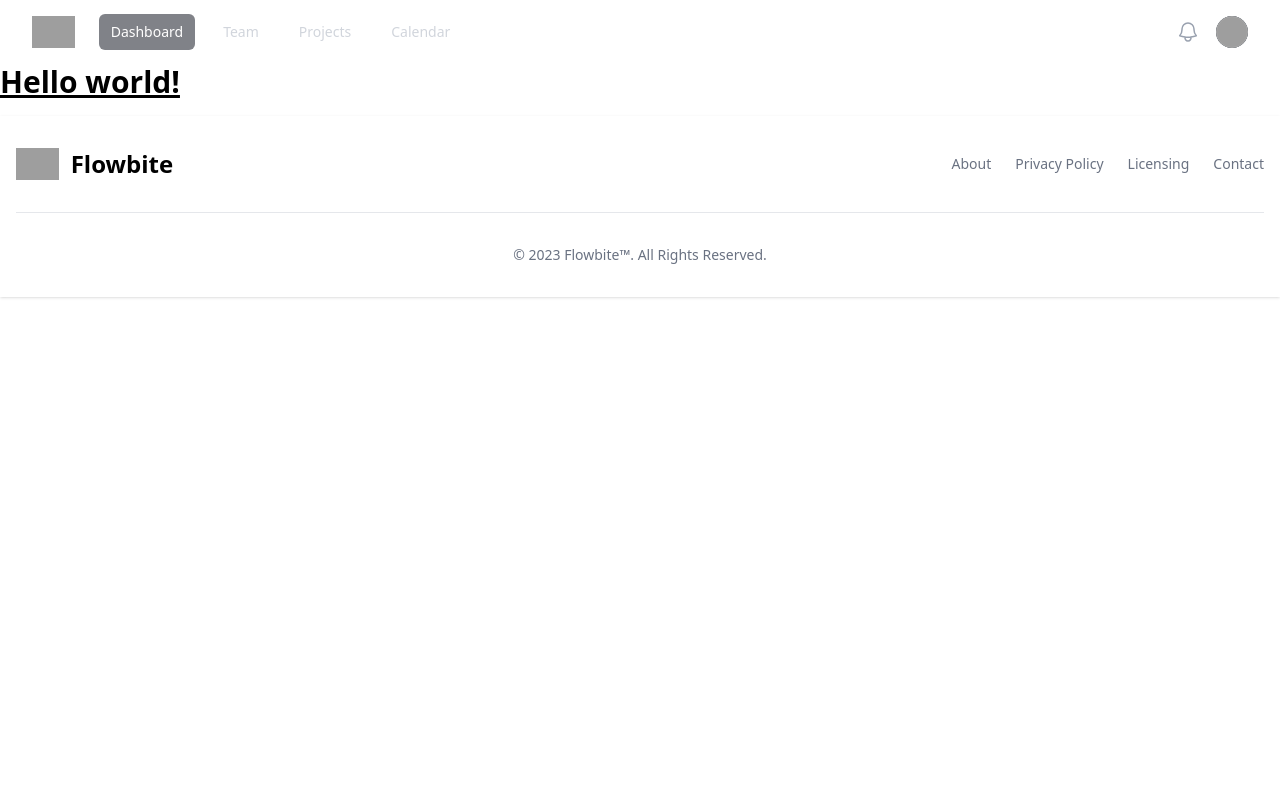
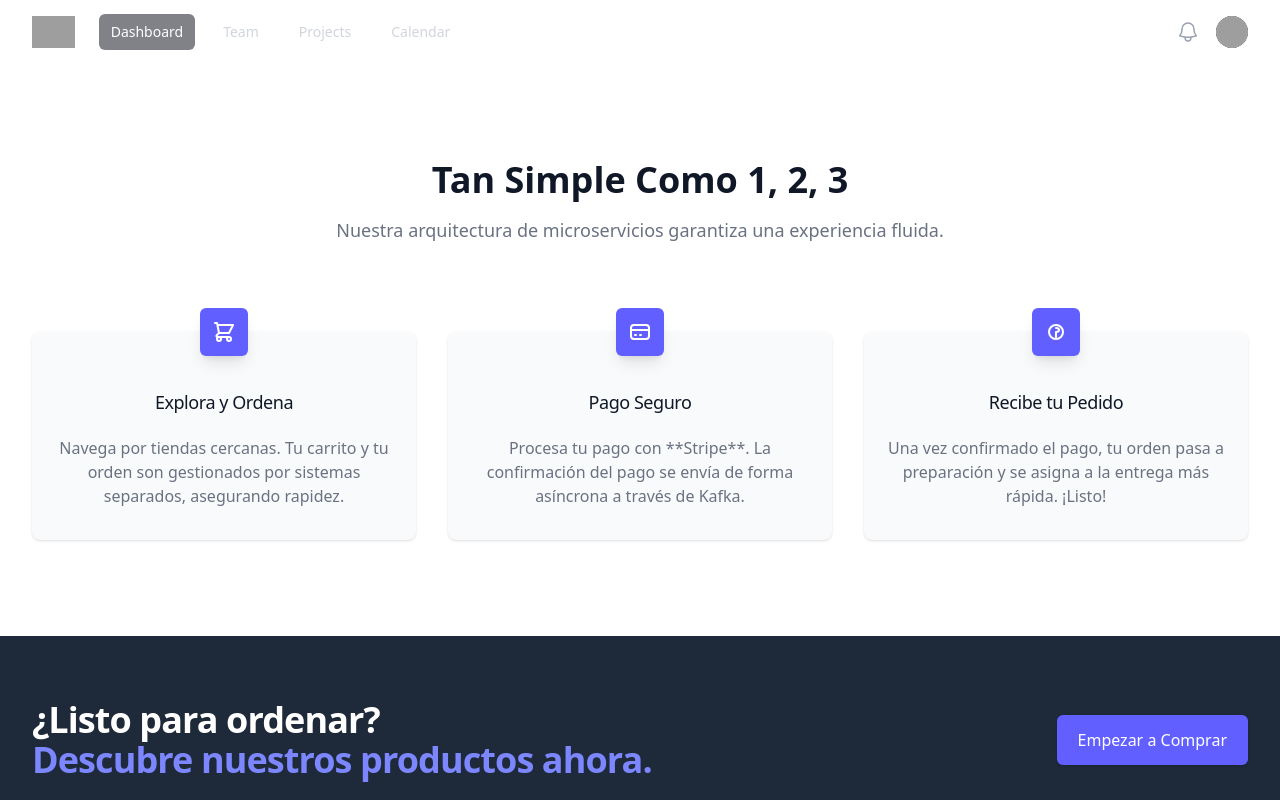
Before and after one commit to FranciscoGRG/Proyecto_Microservicios_Delivery_Front, an Angular app: page / in a window 1280 px wide. Shown: the top 800 px of the page. Built offline with nearby package versions, Linux system fonts and the light colour scheme; grey boxes are pictures that could not be loaded.

Commit message:
Creado el auth-service, auth-interceptor, auth-guard y los models necesarios

```diff
--- a/src/app/components/landing-page/landing-page.html
+++ b/src/app/components/landing-page/landing-page.html
@@ -1,3 +1,82 @@
-<h1 class="text-3xl font-bold underline">
-  Hello world!
-</h1>
+<main>
+        <section class="py-16 sm:py-24 bg-white">
+            <div class="mx-auto max-w-7xl px-4 sm:px-6 lg:px-8">
+                <div class="text-center">
+                    <h2 class="text-3xl font-extrabold text-gray-900 sm:text-4xl">
+                        Tan Simple Como 1, 2, 3
+                    </h2>
+                    <p class="mt-4 text-lg text-gray-500">
+                        Nuestra arquitectura de microservicios garantiza una experiencia fluida.
+                    </p>
+                </div>
+
+                <div class="mt-16 grid grid-cols-1 gap-10 sm:grid-cols-3 lg:gap-8">
+
+                    <div class="pt-6 text-center">
+                        <div class="flow-root rounded-lg bg-gray-50 px-6 pb-8 shadow-sm">
+                            <div class="-mt-6">
+                                <span class="inline-flex items-center justify-center rounded-md bg-indigo-500 p-3 shadow-lg">
+                                    <svg class="h-6 w-6 text-white" fill="none" viewBox="0 0 24 24" stroke="currentColor" aria-hidden="true"><path stroke-linecap="round" stroke-linejoin="round" stroke-width="2" d="M3 3h2l.4 2M7 13h10l4-8H5.4M7 13L5.4 5M7 13l-2.293 2.293c-.63.63-.184 1.707.707 1.707H17m0 0a2 2 0 100 4 2 2 0 000-4zm-8 2a2 2 0 11-4 0 2 2 0 014 0z"></path></svg>
+                                </span>
+                            </div>
+                            <h3 class="mt-8 text-lg font-medium tracking-tight text-gray-900">
+                                Explora y Ordena
+                            </h3>
+                            <p class="mt-5 text-base text-gray-500">
+                                Navega por tiendas cercanas. Tu carrito y tu orden son gestionados por sistemas separados, asegurando rapidez.
+                            </p>
+                        </div>
+                    </div>
+
+                    <div class="pt-6 text-center">
+                        <div class="flow-root rounded-lg bg-gray-50 px-6 pb-8 shadow-sm">
+                            <div class="-mt-6">
+                                <span class="inline-flex items-center justify-center rounded-md bg-indigo-500 p-3 shadow-lg">
+                                    <svg class="h-6 w-6 text-white" fill="none" viewBox="0 0 24 24" stroke="currentColor" aria-hidden="true"><path stroke-linecap="round" stroke-linejoin="round" stroke-width="2" d="M3 10h18M7 15h1m4 0h1m-7 4h12a3 3 0 003-3V8a3 3 0 00-3-3H6a3 3 0 00-3 3v8a3 3 0 003 3z"></path></svg>
+                                </span>
+                            </div>
+                            <h3 class="mt-8 text-lg font-medium tracking-tight text-gray-900">
+                                Pago Seguro
+                            </h3>
+                            <p class="mt-5 text-base text-gray-500">
+                                Procesa tu pago con **Stripe**. La confirmación del pago se envía de forma asíncrona a través de Kafka.
+                            </p>
+                        </div>
+                    </div>
+
+                    <div class="pt-6 text-center">
+                        <div class="flow-root rounded-lg bg-gray-50 px-6 pb-8 shadow-sm">
+                            <div class="-mt-6">
+                                <span class="inline-flex items-center justify-center rounded-md bg-indigo-500 p-3 shadow-lg">
+                                    <svg class="h-6 w-6 text-white" fill="none" viewBox="0 0 24 24" stroke="currentColor" aria-hidden="true"><path stroke-linecap="round" stroke-linejoin="round" stroke-width="2" d="M12 8c1.657 0 3 .895 3 2s-1.343 2-3 2v5m0-5h-.01M19 12a7 7 0 11-14 0 7 7 0 0114 0z"></path></svg>
+                                </span>
+                            </div>
+                            <h3 class="mt-8 text-lg font-medium tracking-tight text-gray-900">
+                                Recibe tu Pedido
+                            </h3>
+                            <p class="mt-5 text-base text-gray-500">
+                                Una vez confirmado el pago, tu orden pasa a preparación y se asigna a la entrega más rápida. ¡Listo!
+                            </p>
+                        </div>
+                    </div>
+                </div>
+            </div>
+        </section>
+
+        <section class="bg-gray-800">
+            <div class="mx-auto max-w-7xl py-12 px-4 sm:px-6 lg:flex lg:items-center lg:justify-between lg:py-16 lg:px-8">
+                <h2 class="text-3xl font-extrabold tracking-tight text-white sm:text-4xl">
+                    <span class="block">¿Listo para ordenar?</span>
+                    <span class="block text-indigo-400">Descubre nuestros productos ahora.</span>
+                </h2>
+                <div class="mt-8 flex lg:mt-0 lg:shrink-0">
+                    <div class="inline-flex rounded-md shadow">
+                        <button (click)="goToProducts()"
+                                class="inline-flex items-center justify-center rounded-md border border-transparent bg-indigo-500 px-5 py-3 text-base font-medium text-white hover:bg-indigo-600 transition duration-150">
+                            Empezar a Comprar
+                        </button>
+                    </div>
+                </div>
+            </div>
+        </section>
+    </main>
--- a/src/app/components/landing-page/landing-page.ts
+++ b/src/app/components/landing-page/landing-page.ts
@@ -1,4 +1,5 @@
-import { Component } from '@angular/core';
+import { Component, inject } from '@angular/core';
+import { Router } from '@angular/router';
 
 @Component({
   selector: 'app-landing-page',
@@ -7,4 +8,9 @@ import { Component } from '@angular/core';
 })
 export class LandingPageComponent {
 
+  private router = inject(Router)
+
+  goToProducts() {
+    this.router.navigate(['/productos'])
+  }
 }
--- /dev/null
+++ b/src/app/guards/auth-guard-guard.ts
@@ -0,0 +1,15 @@
+import { inject } from '@angular/core';
+import { CanActivateFn, Router } from '@angular/router';
+import { AuthService } from '../services/auth-service';
+
+export const authGuardGuard: CanActivateFn = (route, state) => {
+  const authService = inject(AuthService);
+  const router = inject(Router);
+
+  if(authService.isLoggedIn()) {
+    return true;
+  } else {
+    router.navigate(['/login'])
+    return false;
+  }
+};
--- /dev/null
+++ b/src/app/interceptors/auth-interceptor.ts
@@ -0,0 +1,21 @@
+import { HttpInterceptorFn } from '@angular/common/http';
+import { inject } from '@angular/core';
+import { AuthService } from '../services/auth-service';
+
+export const authInterceptor: HttpInterceptorFn = (req, next) => {
+  const authService = inject(AuthService);
+  const token = authService.getToken();
+
+  if (token) {
+    const cloned = req.clone({
+      setHeaders: {
+        Authorization:`Bearer ${token}`
+      }
+    });
+    return next(cloned);
+  }
+
+
+
+  return next(req);
+};
--- /dev/null
+++ b/src/app/models/auth-request-model.ts
@@ -0,0 +1,7 @@
+export interface AuthRequestModel {
+  email?: string;
+  password?: string;
+  name?: string;
+  phone?: string;
+  rol?: string;
+}
--- /dev/null
+++ b/src/app/models/auth-response-model.ts
@@ -0,0 +1,5 @@
+export interface AuthResponseModel {
+    token: string;
+    email: string;
+    rol: 'USER' | 'ADMIN' | string;
+}
--- /dev/null
+++ b/src/app/models/user-model.ts
@@ -0,0 +1,7 @@
+export interface UserModel {
+    id: number;
+    name: string;
+    email: string;
+    phone: string;
+    rol: 'USER' | 'ADMIN' | string;
+}
--- /dev/null
+++ b/src/app/services/auth-service.ts
@@ -0,0 +1,78 @@
+import { HttpClient } from '@angular/common/http';
+import { inject, Injectable, signal, WritableSignal } from '@angular/core';
+import { Router } from '@angular/router';
+import { AuthRequestModel } from '../models/auth-request-model';
+import { Observable, tap } from 'rxjs';
+import { AuthResponseModel } from '../models/auth-response-model';
+
+interface CurrentUserData {
+  email: string;
+  rol: 'USER' | 'ADMIN' | string;
+}
+
+@Injectable({
+  providedIn: 'root',
+})
+export class AuthService {
+  private apiUrl = 'http://localhost:8082/api/v1/users';
+  private readonly TOKEN_KEY = 'jwt_token';
+  private readonly USER_DATA_KEY = 'currentUserData';
+  private http = inject(HttpClient);
+  private router = inject(Router);
+
+  private loggedInUser: WritableSignal<CurrentUserData | null> = signal(this.getInitialUser());
+
+  constructor() {}
+
+  private getInitialUser(): CurrentUserData | null {
+    const userJson = localStorage.getItem(this.USER_DATA_KEY);
+    if (userJson) {
+      try {
+        return JSON.parse(userJson) as CurrentUserData;
+      } catch (error) {
+        this.logout();
+        return null;
+      }
+    }
+    return null;
+  }
+
+  currentUser() {
+    return this.loggedInUser();
+  }
+
+  login(credentials: AuthRequestModel): Observable<AuthResponseModel> {
+    return this.http.post<AuthResponseModel>(`${this.apiUrl}/login`, credentials).pipe(
+      tap(response => {
+        this.setToken(response.token)
+
+        const userData: CurrentUserData = {email: response.email, rol: response.rol}
+        this.setUserData(userData);
+      })
+    )
+  }
+
+  setToken(token: string) {
+    localStorage.setItem(this.TOKEN_KEY, token);
+  }
+
+  setUserData(data: CurrentUserData) {
+    localStorage.setItem(this.USER_DATA_KEY, JSON.stringify(data))
+    this.loggedInUser.set(data)
+  }
+
+  getToken(): string | null {
+    return localStorage.getItem(this.TOKEN_KEY)
+  }
+
+  isLoggedIn(): boolean {
+    return !!this.getToken() && !!this.loggedInUser();
+  }
+
+  logout() {
+    localStorage.removeItem(this.TOKEN_KEY);
+    localStorage.removeItem(this.USER_DATA_KEY)
+    this.loggedInUser.set(null);
+    this.router.navigate(['/login'])
+  }
+}
```
